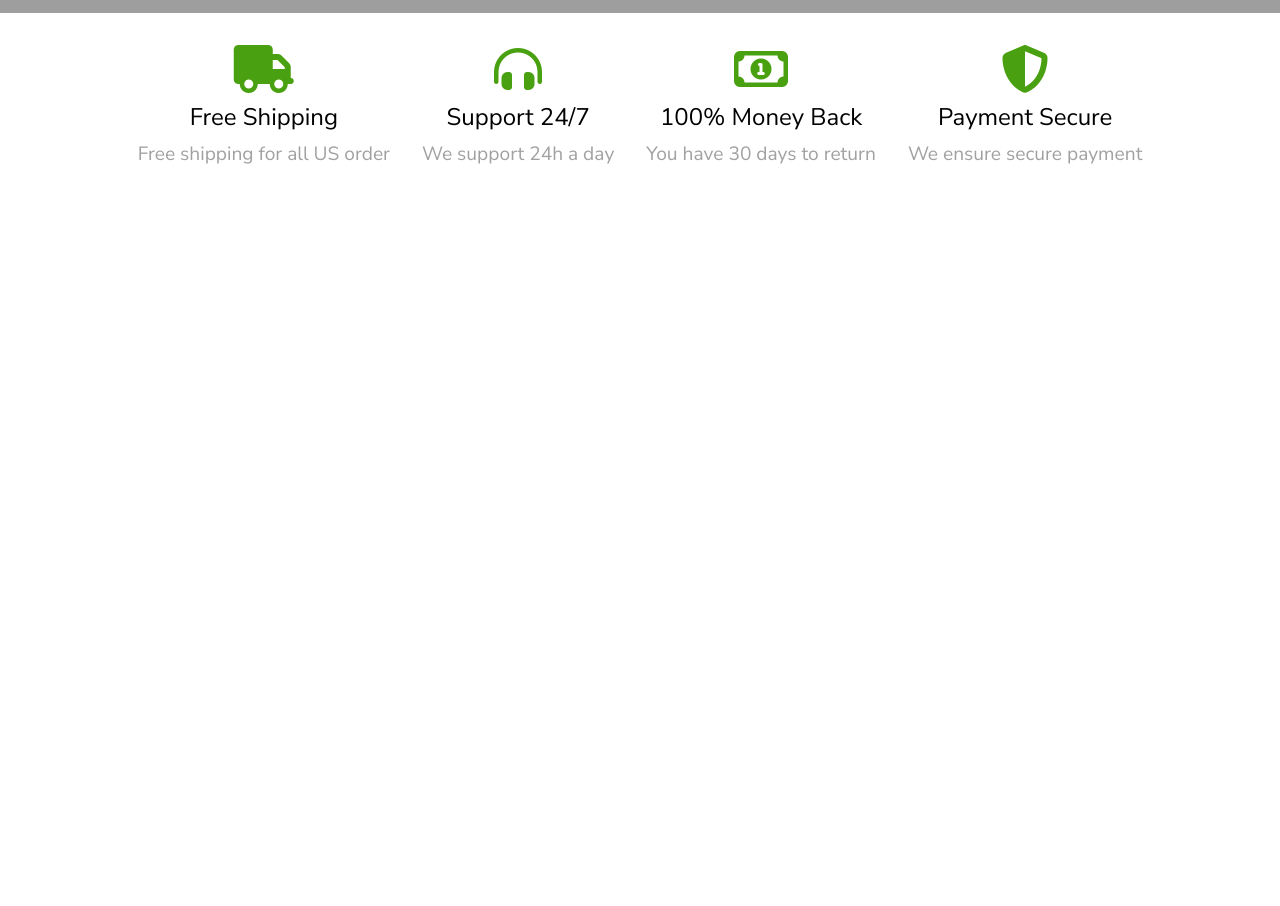
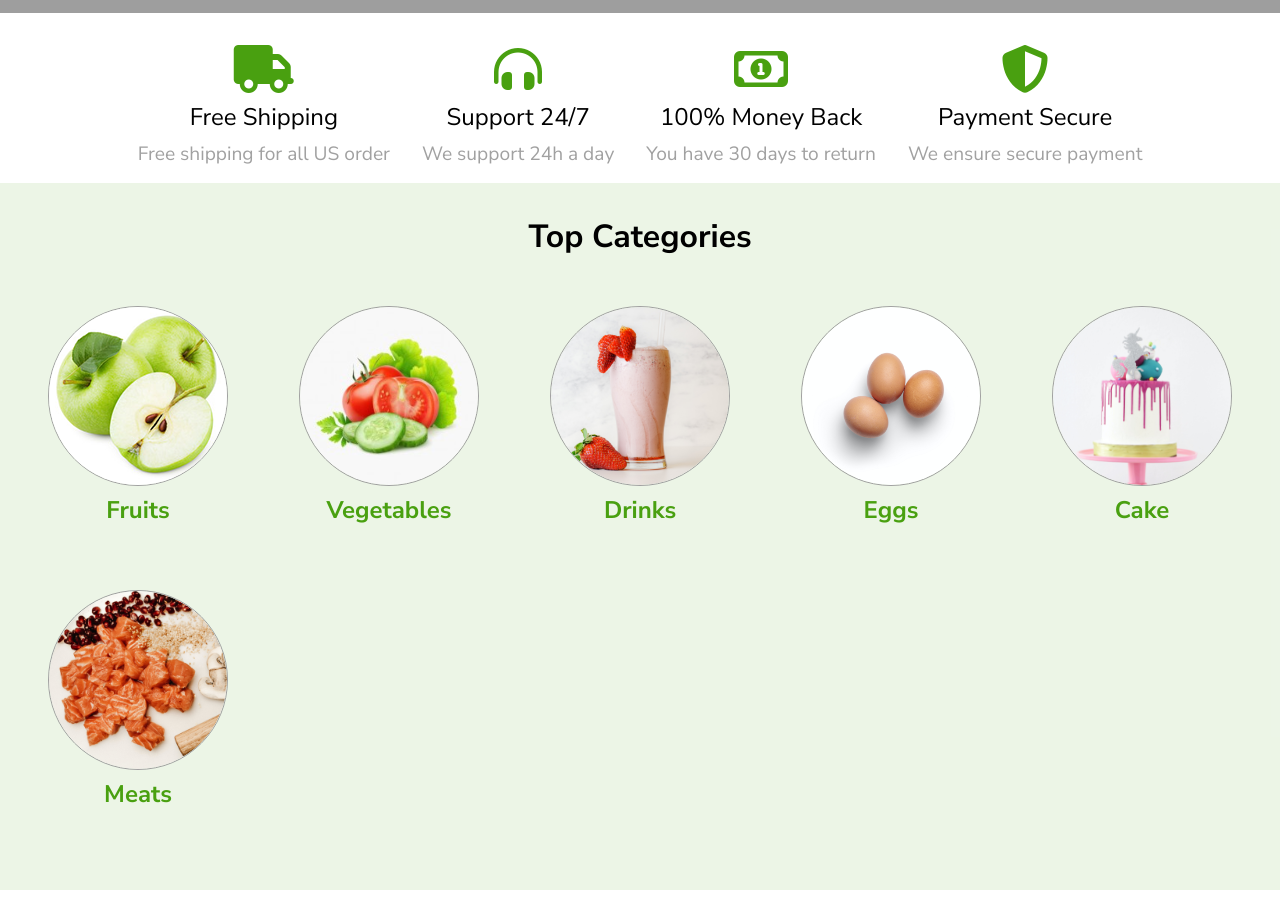
Before and after one commit to Sh4ke96/Organic, a plain HTML site: page index.html in a window 1280 px wide. Shown: the part 534-1440 px from the top of the page. Before the commit the page ends 800 px from the top, so only its background shows below. Drawn offline with Linux system fonts and the light colour scheme; grey boxes are pictures that could not be loaded.

Commit message:
add categories section

```diff
--- a/index.html
+++ b/index.html
@@ -94,6 +94,39 @@
             </div>
           </div>
         </section>
+        <section class="section__categories">
+          <h1 class="categories__title">Top Categories</h1>
+          <div class="categories__container">
+            <div class="categories__card">
+              <img class="categories__img" src="img/fruits.png" alt="fruits" />
+              <h2 class="categories__subtitle">Fruits</h2>
+            </div>
+            <div class="categories__card">
+              <img
+                class="categories__img"
+                src="img/vegetables.png"
+                alt="vegetables"
+              />
+              <h2 class="categories__subtitle">Vegetables</h2>
+            </div>
+            <div class="categories__card">
+              <img class="categories__img" src="img/drinks.png" alt="drink" />
+              <h2 class="categories__subtitle">Drinks</h2>
+            </div>
+            <div class="categories__card">
+              <img class="categories__img" src="img/eggs.png" alt="eggs" />
+              <h2 class="categories__subtitle">Eggs</h2>
+            </div>
+            <div class="categories__card">
+              <img class="categories__img" src="img/cake.png" alt="cake" />
+              <h2 class="categories__subtitle">Cake</h2>
+            </div>
+            <div class="categories__card">
+              <img class="categories__img" src="img/meats.png" alt="meats" />
+              <h2 class="categories__subtitle">Meats</h2>
+            </div>
+          </div>
+        </section>
       </main>
     </div>
   </body>
--- a/styles/4-layout/_content.scss
+++ b/styles/4-layout/_content.scss
@@ -53,4 +53,47 @@ main {
       }
     }
   }
+  .section__categories {
+    display: flex;
+    flex-flow: column nowrap;
+    align-items: center;
+    background-color: rgba(73, 160, 16, 0.1);
+    padding: 2rem 0;
+    @include tablet {
+      padding: 2rem;
+    }
+    .categories__title {
+      font-size: 2rem;
+    }
+    .categories__container {
+      margin-top: 2rem;
+      @include tablet {
+        display: flex;
+        flex-flow: row wrap;
+        justify-content: space-between;
+      }
+      .categories__card {
+        display: flex;
+        flex-flow: column nowrap;
+        align-items: center;
+        margin-bottom: 2rem;
+        @include tablet {
+          padding: 1rem;
+        }
+        .categories__img {
+          border: 1px solid $gray-color;
+          border-radius: 50%;
+        }
+        .categories__img:hover {
+          border: 1px solid $main-color;
+          border-radius: 50%;
+          cursor: pointer;
+        }
+        .categories__subtitle {
+          color: $main-color;
+          margin-top: 0.5rem;
+        }
+      }
+    }
+  }
 }
```
Also changed, not shown: img/cake.png (added), img/drinks.png (added), img/eggs.png (added), img/fruits.png (added), img/meats.png (added), img/vegetables.png (added), styles/main.css, 1 other file.
